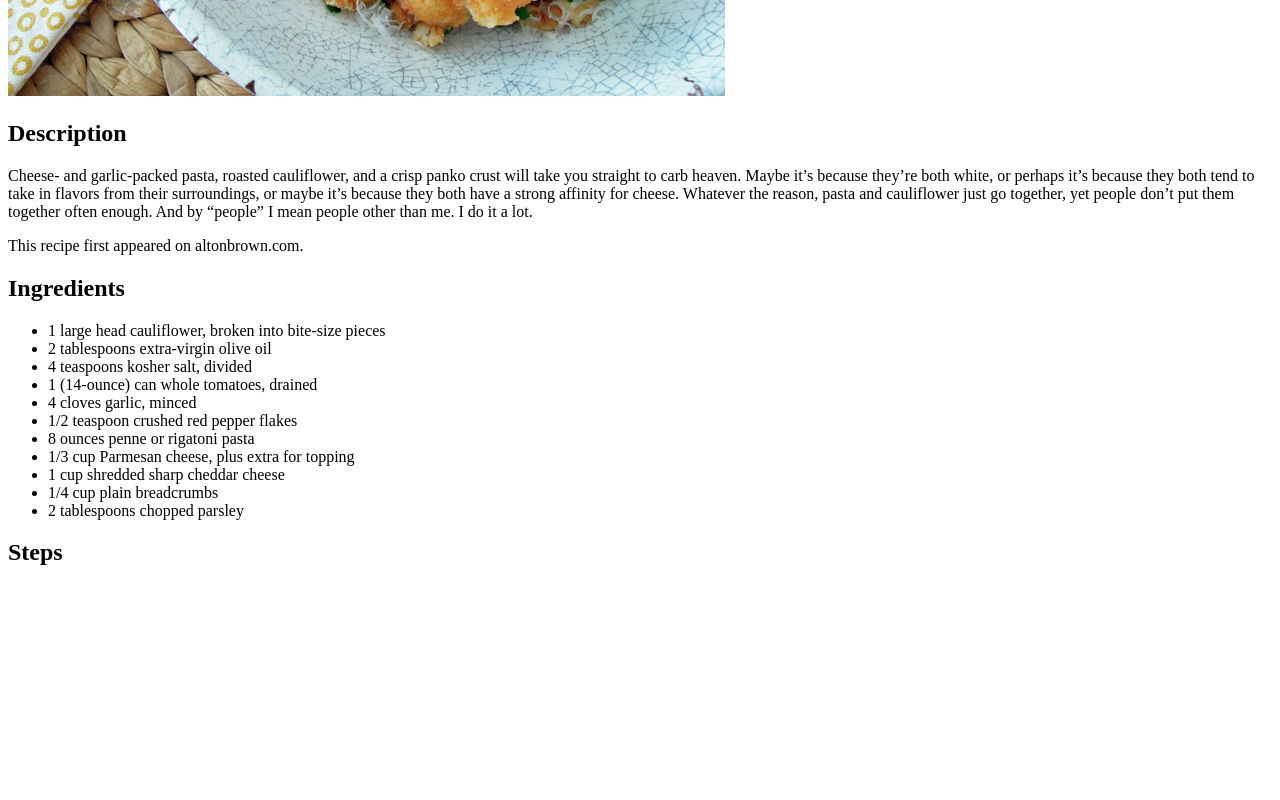
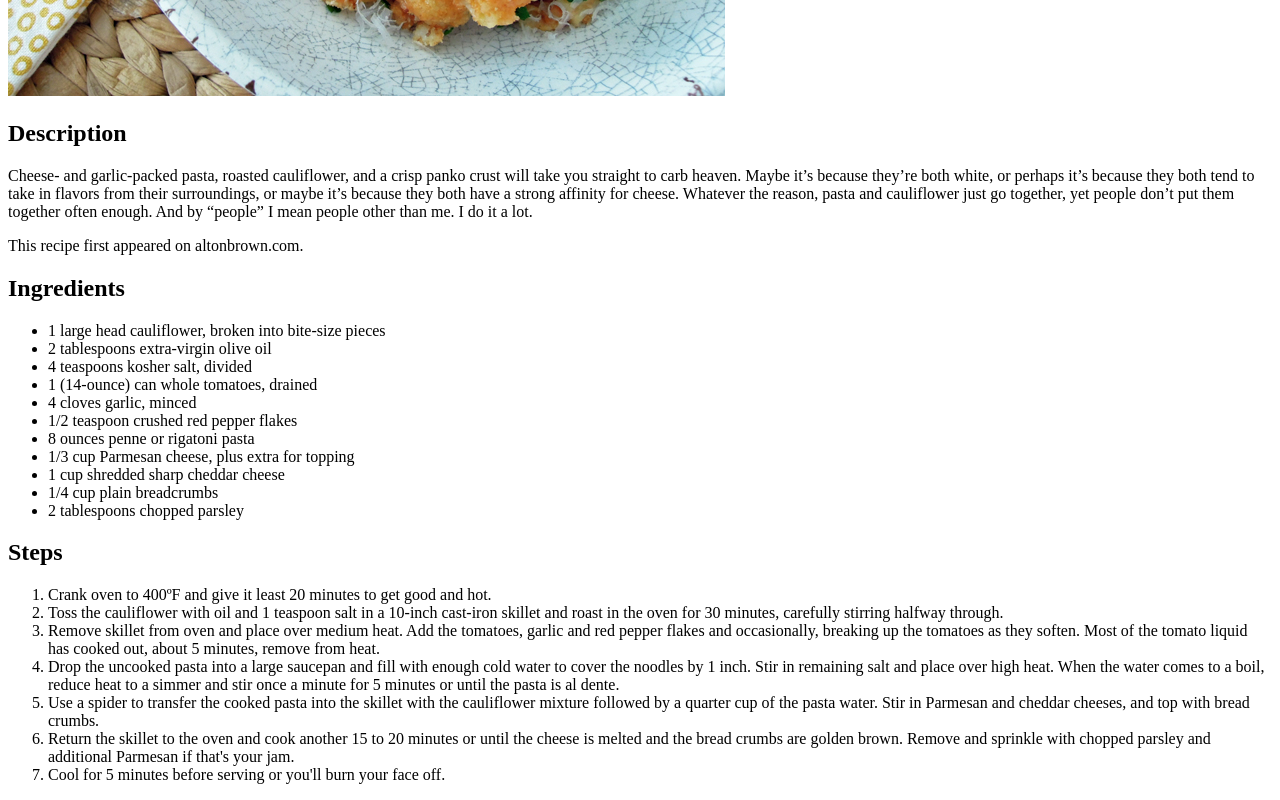
Before and after one commit to swgabrielson/odin-recipes, a plain HTML site: page recipes/pasta.html in a window 1280 px wide. Shown: the part 538-1338 px from the top of the page. Before the commit the page ends 1124 px from the top, so only its background shows below. Drawn offline with Linux system fonts and the light colour scheme.

Commit message:
Add steps

```diff
--- a/recipes/pasta.html
+++ b/recipes/pasta.html
@@ -34,5 +34,25 @@
     </ul>
 
     <h2>Steps</h2>
+    <ol>
+        <li>Crank oven to 400ºF and give it least 20 minutes to get good and hot.</li>
+        <li>Toss the cauliflower with oil and 1 teaspoon salt in a 10-inch cast-iron skillet and
+            roast in the oven for 30 minutes, carefully stirring halfway through.</li>
+        <li>Remove skillet from oven and place over medium heat. Add the tomatoes, garlic and red
+             pepper flakes and occasionally, breaking up the tomatoes as they soften. Most of the
+             tomato liquid has cooked out, about 5 minutes, remove from heat.</li>
+        <li>Drop the uncooked pasta into a large saucepan and fill with enough cold water to cover
+            the noodles by 1 inch. Stir in remaining salt and place over high heat. When the water
+            comes to a boil, reduce heat to a simmer and stir once a minute for 5 minutes or until
+            the pasta is al dente.</li>
+        <li>Use a spider to transfer the cooked pasta into the skillet with the cauliflower mixture
+             followed by a quarter cup of the pasta water. Stir in Parmesan and cheddar cheeses, and
+              top with bread crumbs.</li>
+        <li>Return the skillet to the oven and cook another 15 to 20 minutes or until the cheese is
+             melted and the bread crumbs are golden brown. Remove and sprinkle with chopped parsley
+              and additional Parmesan if that's your jam.</li>
+        <li>Cool for 5 minutes before serving or you'll burn your face off.</li>
+    </ol>
+
 </body>
 </html>
```
